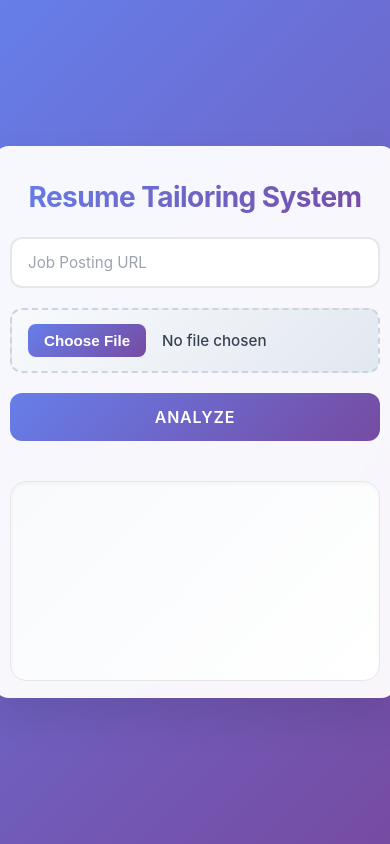
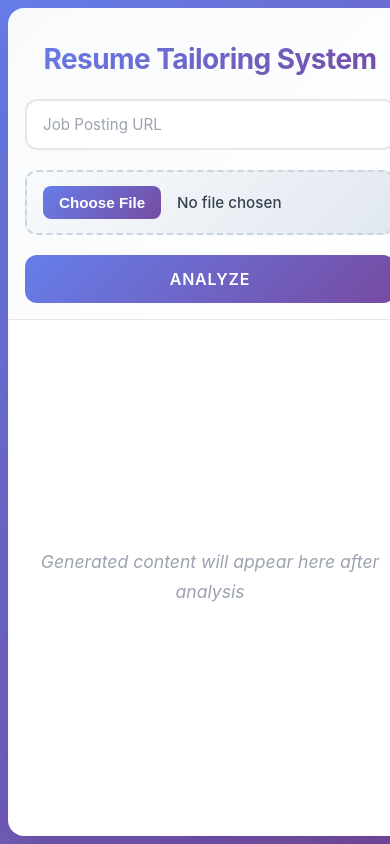
Before and after one commit to djsurt/resume-tailoring-system, a React (Vite) app in the folder resume-tailoring-frontend/: page / in a window 390 px wide. Shown: the top 844 px of the page. Built offline with nearby package versions, Linux system fonts and the light colour scheme.

Commit message:
Split screen layout

```diff
--- a/resume-tailoring-frontend/src/App.css
+++ b/resume-tailoring-frontend/src/App.css
@@ -9,20 +9,20 @@ body {
   min-height: 100vh;
   margin: 0;
   padding: 1rem;
-  display: flex;
-  justify-content: center;
-  align-items: center;
 }
 
 .container {
-  max-width: 700px;
+  max-width: 1400px;
   width: 100%;
-  padding: 2.5rem;
+  height: calc(100vh - 2rem);
+  margin: 0 auto;
   background: rgba(255, 255, 255, 0.95);
   backdrop-filter: blur(10px);
   border-radius: 20px;
   box-shadow: 0 20px 40px rgba(0, 0, 0, 0.1);
   border: 1px solid rgba(255, 255, 255, 0.2);
+  display: flex;
+  overflow: hidden;
 }
 
 h1 {
@@ -37,11 +37,21 @@ h1 {
   letter-spacing: -0.02em;
 }
 
+/* Left Panel - Form */
+.left-panel {
+  flex: 0 0 400px;
+  padding: 2.5rem;
+  background: linear-gradient(135deg, #f8fafc 0%, #ffffff 100%);
+  border-right: 1px solid #e5e7eb;
+  display: flex;
+  flex-direction: column;
+}
+
 .form {
   display: flex;
   flex-direction: column;
   gap: 1.5rem;
-  margin-bottom: 2.5rem;
+  flex: 1;
 }
 
 input[type="url"], input[type="file"] {
@@ -124,6 +134,7 @@ button {
   letter-spacing: 0.05em;
   position: relative;
   overflow: hidden;
+  margin-top: auto;
 }
 
 button:hover:not(:disabled) {
@@ -159,18 +170,21 @@ button:disabled::before {
   100% { left: 100%; }
 }
 
+/* Right Panel - Output */
+.right-panel {
+  flex: 1;
+  padding: 2.5rem;
+  background: #ffffff;
+  overflow-y: auto;
+}
+
 .output {
   text-align: left;
-  background: linear-gradient(135deg, #f8fafc 0%, #ffffff 100%);
-  padding: 2rem;
-  border-radius: 16px;
-  min-height: 250px;
   font-size: 1rem;
   line-height: 1.7;
   white-space: pre-wrap;
-  border: 1px solid #e5e7eb;
-  box-shadow: inset 0 2px 4px rgba(0, 0, 0, 0.04);
   color: #374151;
+  height: 100%;
 }
 
 .output h1, .output h2, .output h3 {
@@ -236,16 +250,54 @@ button:disabled::before {
   font-size: 1.2rem;
 }
 
+.output-placeholder {
+  display: flex;
+  align-items: center;
+  justify-content: center;
+  height: 100%;
+  color: #9ca3af;
+  font-size: 1.1rem;
+  text-align: center;
+  font-style: italic;
+}
+
 /* Responsive Design */
+@media (max-width: 1024px) {
+  .container {
+    flex-direction: column;
+    height: auto;
+    min-height: calc(100vh - 2rem);
+  }
+
+  .left-panel {
+    flex: none;
+    border-right: none;
+    border-bottom: 1px solid #e5e7eb;
+  }
+
+  .right-panel {
+    flex: 1;
+    min-height: 400px;
+  }
+}
+
 @media (max-width: 768px) {
   body {
     padding: 0.5rem;
   }
 
   .container {
-    margin: 1rem auto;
+    margin: 0;
+    height: calc(100vh - 1rem);
+    border-radius: 16px;
+  }
+
+  .left-panel {
     padding: 1.5rem;
-    border-radius: 16px;
+  }
+
+  .right-panel {
+    padding: 1.5rem;
   }
 
   h1 {
@@ -266,16 +318,14 @@ button:disabled::before {
     padding: 0.875rem 1.5rem;
     font-size: 1rem;
   }
-
-  .output {
-    padding: 1.5rem;
-    min-height: 200px;
-  }
 }
 
 @media (max-width: 480px) {
-  .container {
-    margin: 0.5rem auto;
+  .left-panel {
+    padding: 1rem;
+  }
+
+  .right-panel {
     padding: 1rem;
   }
 
--- a/resume-tailoring-frontend/src/App.tsx
+++ b/resume-tailoring-frontend/src/App.tsx
@@ -39,7 +39,7 @@ function App() {
         if(value) setOutput((prev) => prev + decoder.decode(value))
       }
     } catch(err: any){
-      setError(err.nessage)
+      setError(err.message)
     } finally{
       setLoading(false)
     }
@@ -47,6 +47,8 @@ function App() {
 
   return (
     <div className='container'>
+      {/* Left Panel - Form */}
+      <div className='left-panel'>
         <h1>Resume Tailoring System</h1>
         <form onSubmit={handleSubmit} className='form'>
           <input
@@ -66,8 +68,19 @@ function App() {
           </button>
         </form>
         {error && <div className='error'>{error}</div>}
+      </div>
+
+      {/* Right Panel - Output */}
+      <div className='right-panel'>
         <div className='output'>
+          {output ? (
             <Markdown>{output}</Markdown>
+          ) : (
+            <div className='output-placeholder'>
+              Generated content will appear here after analysis
+            </div>
+          )}
+        </div>
       </div>
     </div>
   )
```
Lines whose indentation alone changed are shown as unchanged.
